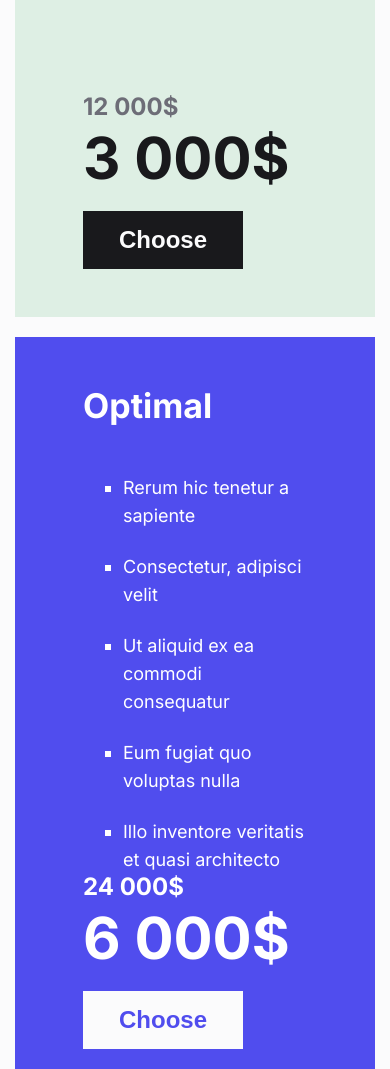
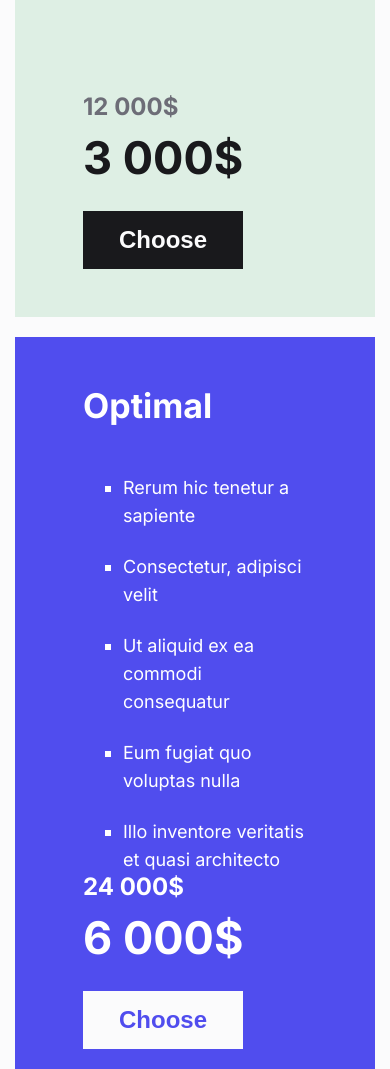
Before and after one commit to QuaZz7aR/deploy, a plain HTML site: page index.html in a window 390 px wide. Shown: the part 4160-5229 px from the top of the page. Drawn offline with Linux system fonts and the light colour scheme.

Commit message:
final last

```diff
--- a/style/style.css
+++ b/style/style.css
@@ -559,5 +559,8 @@ body{
     .offer__time{
         padding-bottom: 70px;
     }
+    .sale__price {
+        font-size: 45px;
+    }
 
 }
```
Also changed, not shown: 1 other file.
